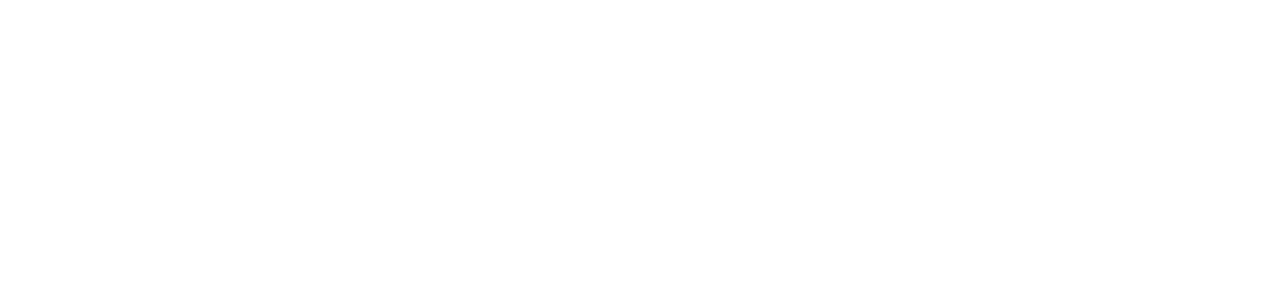
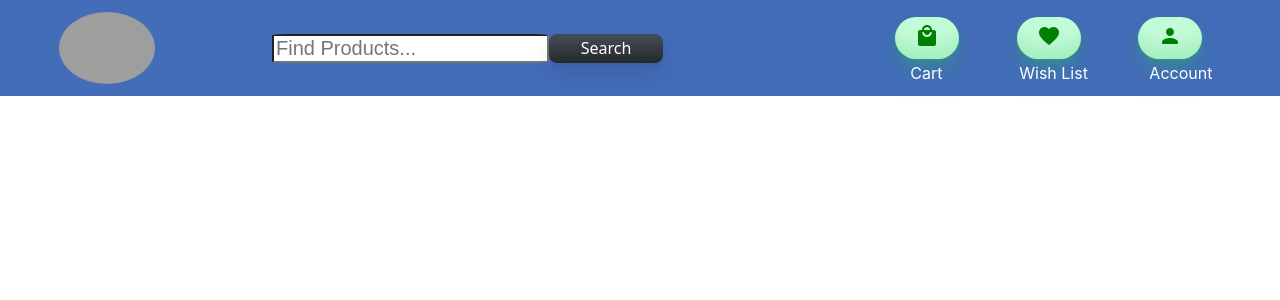
Before and after one commit to Aaryan-Dev/vijayaprakash_fw12_083, a React (Vite) app in the folder MAC_10_Day_Project/Frontend/Own_E-Commerce/: page / in a window 1280 px wide. Shown: the top 300 px of the page. Built offline with nearby package versions, Linux system fonts and the light colour scheme; grey boxes are pictures that could not be loaded.

Commit message:
NavBar Created and Styled for Desktop

```diff
--- a/MAC_10_Day_Project/Frontend/Own_E-Commerce/src/App.jsx
+++ b/MAC_10_Day_Project/Frontend/Own_E-Commerce/src/App.jsx
@@ -1,8 +1,14 @@
 import "./App.css";
+import { NavBar } from "./Components/NavBar/NavBar";
 // import ShopIcon from "@mui/icons-material/Shop";
 
 function App() {
-  return <div className="App">{/* <ShopIcon /> */}</div>;
+  /* <ShopIcon /> */
+  return (
+    <div className="App">
+      <NavBar />
+    </div>
+  );
 }
 
 export default App;
--- /dev/null
+++ b/MAC_10_Day_Project/Frontend/Own_E-Commerce/src/Components/NavBar/NavBar.css
@@ -0,0 +1,152 @@
+.Navbar {
+  /* border: 1px solid red; */
+  display: flex;
+  flex-direction: row;
+  background-color: rgb(67, 108, 185);
+  height: 12vh;
+  width: 100%;
+  justify-content: space-around;
+  align-items: center;
+  box-sizing: border-box;
+}
+.Navbar img {
+  /* border: 1px solid red; */
+  border-radius: 70%;
+  height: 75%;
+}
+.User-detail {
+  /* border: 1px solid red; */
+  display: flex;
+  flex-direction: column;
+  justify-content: end;
+  width: 30%;
+  /* gap: 10%; */
+}
+.search-bar input {
+  font-size: 20px;
+  width: 60%;
+  height: 40%;
+  vertical-align: middle;
+  /* margin-right: 1%; */
+  border-radius: 5%;
+}
+.search-bar {
+  /* border: 1px solid red; */
+  display: flex;
+  width: 35%;
+}
+.search-bar button {
+  font-size: 16px;
+  /* border-radius: 30%; */
+}
+.button,
+.button_text {
+  display: flex;
+  flex-direction: row;
+  width: 100%;
+}
+.button > button:nth-child(1),
+.button > button:nth-child(2),
+.button > button:nth-child(3) {
+  margin-left: 15%;
+  margin-top: 5%;
+}
+.button_text > p:nth-child(1) {
+  margin-left: 19%;
+  margin-top: 1%;
+}
+.button_text > p:nth-child(2) {
+  margin-left: 20%;
+  margin-top: 1%;
+}
+.button_text > p:nth-child(3) {
+  margin-left: 16%;
+  margin-top: 1%;
+}
+.button_text {
+  color: white;
+}
+
+.button-33 {
+  background-color: #c2fbd7;
+  border-radius: 100px;
+  box-shadow: rgba(44, 187, 99, 0.2) 0 -25px 18px -14px inset,
+    rgba(44, 187, 99, 0.15) 0 1px 2px, rgba(44, 187, 99, 0.15) 0 2px 4px,
+    rgba(44, 187, 99, 0.15) 0 4px 8px, rgba(44, 187, 99, 0.15) 0 8px 16px,
+    rgba(44, 187, 99, 0.15) 0 16px 32px;
+  color: green;
+  cursor: pointer;
+  display: inline-block;
+  font-family: CerebriSans-Regular, -apple-system, system-ui, Roboto, sans-serif;
+  padding: 7px 20px;
+  text-align: center;
+  text-decoration: none;
+  transition: all 250ms;
+  border: 0;
+  font-size: 16px;
+  user-select: none;
+  -webkit-user-select: none;
+  touch-action: manipulation;
+}
+
+.button-33:hover {
+  box-shadow: rgba(44, 187, 99, 0.35) 0 -25px 18px -14px inset,
+    rgba(44, 187, 99, 0.25) 0 1px 2px, rgba(44, 187, 99, 0.25) 0 2px 4px,
+    rgba(44, 187, 99, 0.25) 0 4px 8px, rgba(44, 187, 99, 0.25) 0 8px 16px,
+    rgba(44, 187, 99, 0.25) 0 16px 32px;
+  transform: scale(1.05) rotate(-1deg);
+}
+
+/* CSS */
+.button-84 {
+  align-items: center;
+  background-color: initial;
+  background-image: linear-gradient(#464d55, #25292e);
+  border-radius: 8px;
+  border-width: 0;
+  box-shadow: 0 10px 20px rgba(0, 0, 0, 0.1), 0 3px 6px rgba(0, 0, 0, 0.05);
+  box-sizing: border-box;
+  color: #fff;
+  cursor: pointer;
+  display: inline-flex;
+  flex-direction: column;
+  font-family: expo-brand-demi, system-ui, -apple-system, BlinkMacSystemFont,
+    "Segoe UI", Roboto, "Helvetica Neue", Arial, "Noto Sans", sans-serif,
+    "Apple Color Emoji", "Segoe UI Emoji", "Segoe UI Symbol", "Noto Color Emoji";
+  font-size: 18px;
+  /* height: 52px; */
+  justify-content: center;
+  line-height: 1;
+  margin: 0;
+  outline: none;
+  overflow: hidden;
+  padding: 0 32px;
+  text-align: center;
+  text-decoration: none;
+  transform: translate3d(0, 0, 0);
+  transition: all 150ms;
+  vertical-align: baseline;
+  white-space: nowrap;
+  user-select: none;
+  -webkit-user-select: none;
+  touch-action: manipulation;
+}
+
+.button-84:hover {
+  box-shadow: rgba(0, 1, 0, 0.2) 0 2px 8px;
+  opacity: 0.85;
+}
+
+.button-84:active {
+  outline: 0;
+}
+
+.button-84:focus {
+  box-shadow: rgba(0, 0, 0, 0.5) 0 0 0 3px;
+}
+
+@media (max-width: 420px) {
+  .button-84 {
+    height: 48px;
+  }
+}
--- /dev/null
+++ b/MAC_10_Day_Project/Frontend/Own_E-Commerce/src/Components/NavBar/NavBar.jsx
@@ -0,0 +1,49 @@
+import React from "react";
+import "./NavBar.css";
+import PersonRoundedIcon from "@mui/icons-material/PersonRounded";
+import LocalMallRoundedIcon from "@mui/icons-material/LocalMallRounded";
+import FavoriteRoundedIcon from "@mui/icons-material/FavoriteRounded";
+
+export const NavBar = () => {
+  return (
+    <div className="Navbar">
+      <img
+        src="https://i.pinimg.com/600x315/1e/29/77/1e2977ca1225981e307ad8d2c26a9040.jpg"
+        alt="Logo"
+      />
+      <div className="search-bar">
+        <input type="text" placeholder="Find Products..." />
+        <button class="button-84" role="button">
+          Search
+        </button>
+      </div>
+      <div className="User-detail">
+        <div className="button">
+          <button class="button-33" role="button">
+            <LocalMallRoundedIcon />
+          </button>
+          <button class="button-33" role="button">
+            <FavoriteRoundedIcon />
+          </button>
+          <button class="button-33" role="button">
+            <PersonRoundedIcon />
+          </button>
+          {/* <button>
+            <LocalMallRoundedIcon />
+          </button>
+          <button>
+            <FavoriteRoundedIcon />
+          </button>
+          <button>
+            <PersonRoundedIcon />
+          </button> */}
+        </div>
+        <div className="button_text">
+          <p>Cart</p>
+          <p>Wish List</p>
+          <p>Account</p>
+        </div>
+      </div>
+    </div>
+  );
+};
```
